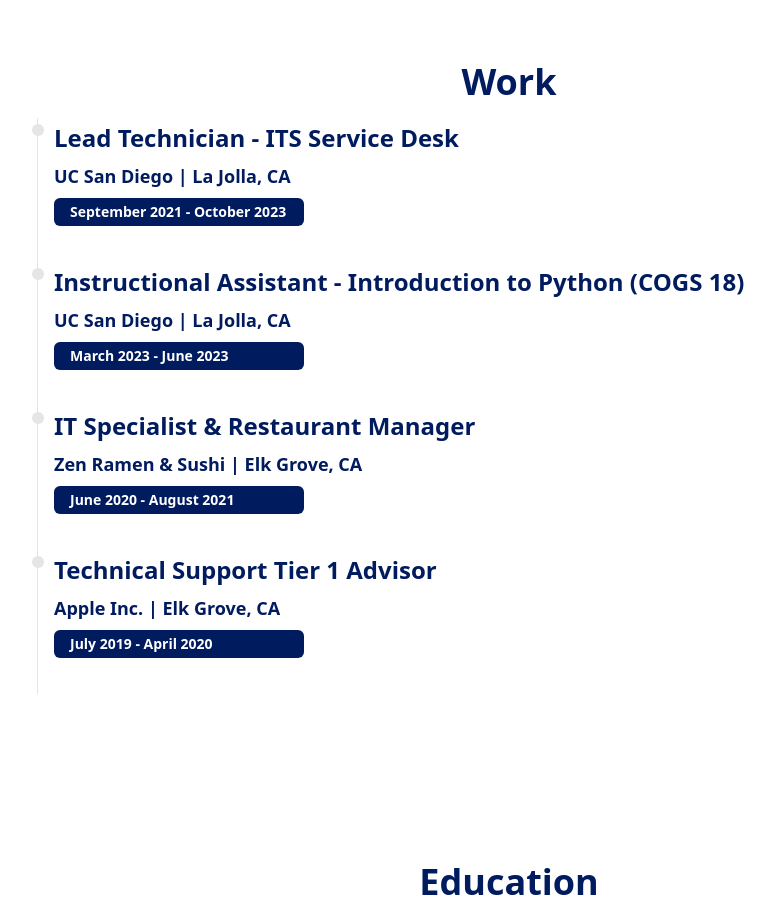
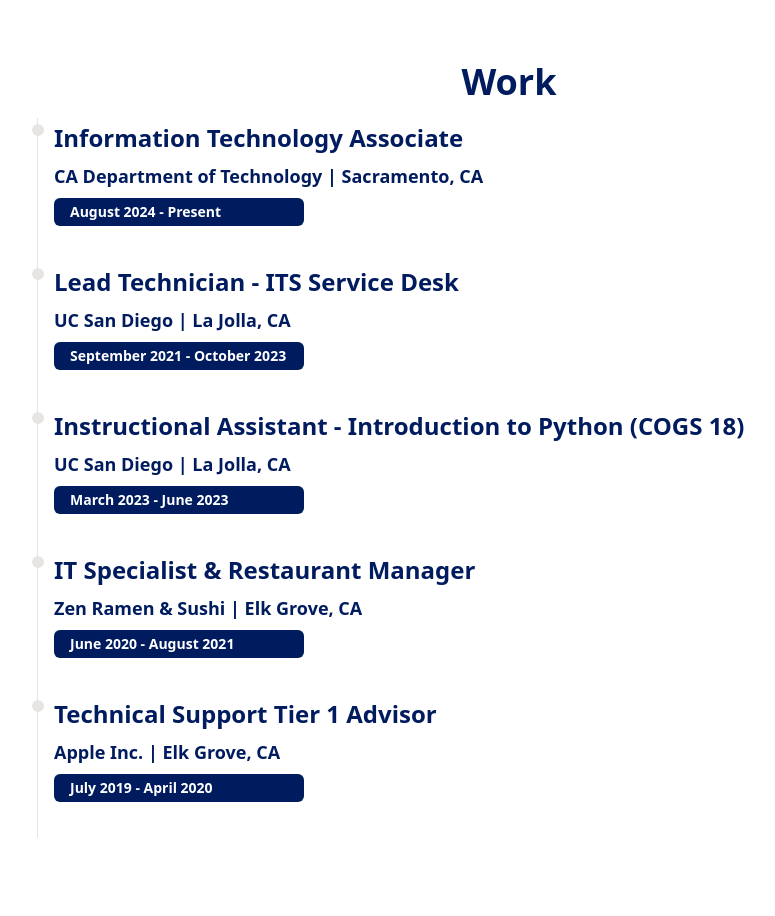
Before and after one commit to mingsonleung/react-portfolio-site, a React (Vite) app: page / in a window 1280 px wide. Shown: the part 802-1718 px from the top of the page, without its empty margins (163-938 px from the left). Built offline with nearby package versions, Linux system fonts and the light colour scheme; no server answers.

Commit message:
Updated Work section

```diff
--- a/src/components/Work.jsx
+++ b/src/components/Work.jsx
@@ -2,6 +2,12 @@
 import WorkItem from "./WorkItem";
 
 const data = [
+  {
+    title: "CA Department of Technology | Sacramento, CA",
+    year: "August 2024 - Present",
+    role: "Information Technology Associate",
+    details: "",
+  },
   {
     title: "UC San Diego | La Jolla, CA",
     year: "September 2021 - October 2023",
```
